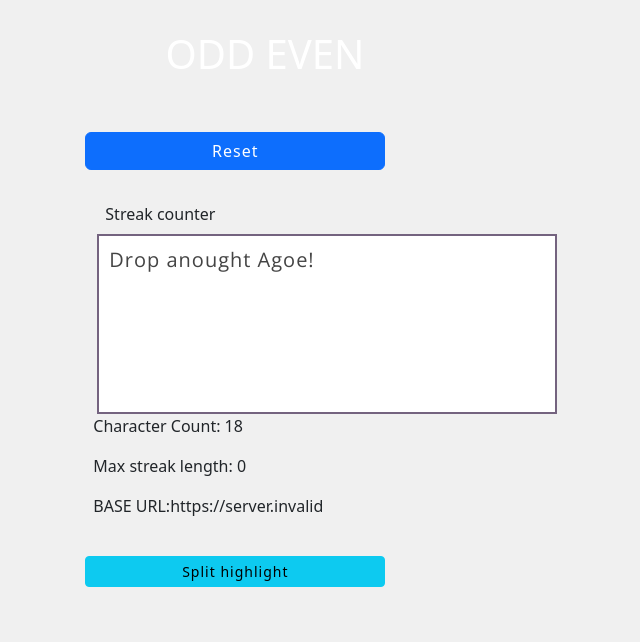
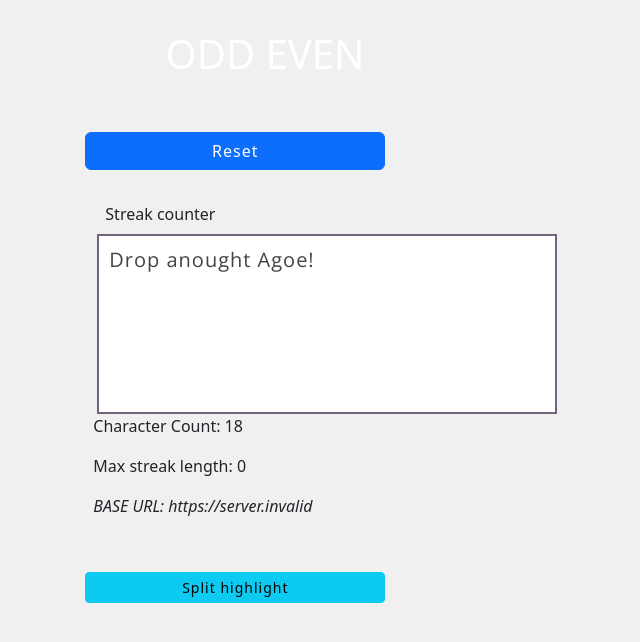
Before and after one commit to TinKurbatoff/odd-even-react-flask, a React (Create React App) app in the folder frontend-react/: page / in a window 1280 px wide. Shown: the top 642 px of the page, without its empty margins (375-1015 px from the left). Built offline with nearby package versions, Linux system fonts and the light colour scheme; no server answers.

Commit message:
added tests

```diff
--- a/frontend-react/src/App.js
+++ b/frontend-react/src/App.js
@@ -95,7 +95,7 @@ class App extends Component {
                   <div className="mt-0 mb-0 p-2 ">
                     <label className="mt-0 ml-8">Max streak length: {maxStreakLength}</label>
                   </div>
-                  <label className="p-2">BASE URL:{this.apiBaseUrl}</label>
+                  <p className="p-2"><em>BASE URL: {this.apiBaseUrl}</em></p>
                   <button
                     className="btn btn-info btn-sm"
                     onClick={this.showPerspective}
```
